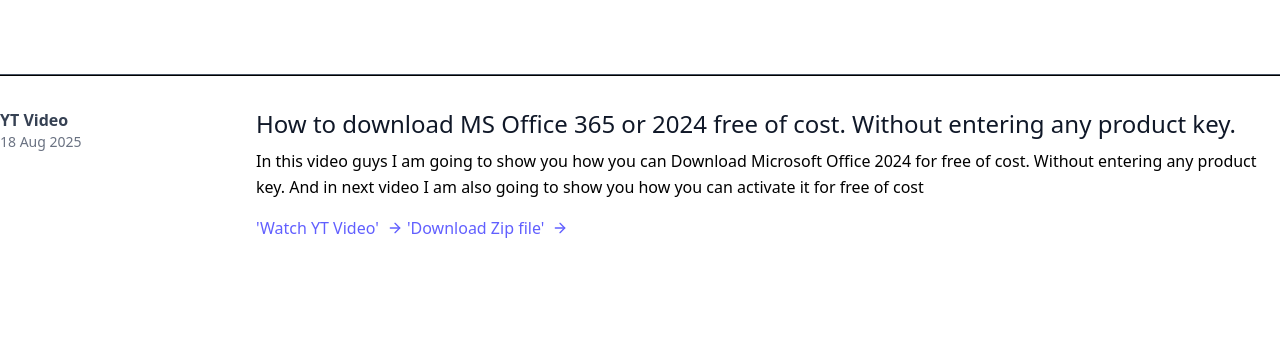
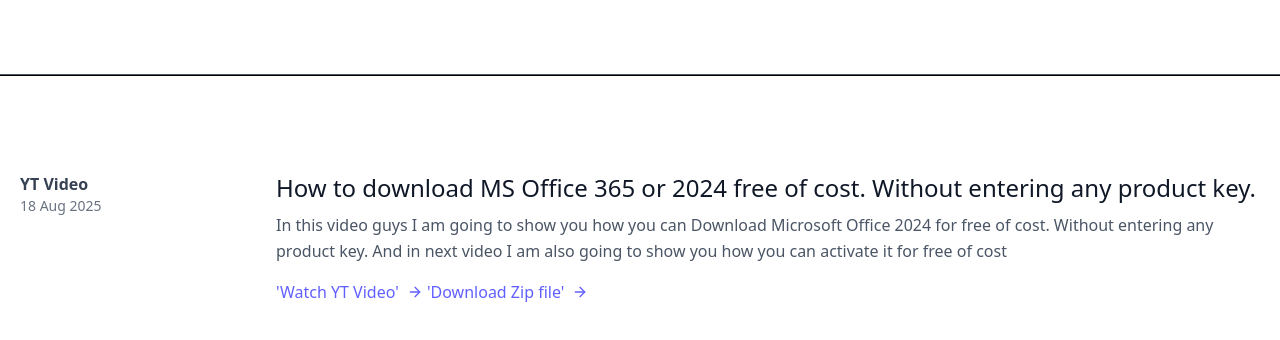
Before and after one commit to StudyWithMSK/studywithmsk, a plain HTML site: page pages/computer.html in a window 1280 px wide. Shown: the part 1193-1533 px from the top of the page. Before the commit the page ends 1465 px from the top, so only its background shows below. Drawn offline with nearby package versions, Linux system fonts and the light colour scheme.

Commit message:
google ads and tail wind

```diff
--- a/pages/computer.html
+++ b/pages/computer.html
@@ -123,11 +123,13 @@
 <script>
      (adsbygoogle = window.adsbygoogle || []).push({});
 </script>
-
-<div class="py-8 flex flex-wrap md:flex-nowrap" bis_skin_checked="1">
-        <div class="md:w-64 md:mb-0 mb-6 flex-shrink-0 flex flex-col" bis_skin_checked="1">
-          <span class="font-semibold title-font text-gray-700">YT Video</span>
-          <span class="text-sm text-gray-500">18 Aug 2025</span>
+<section class="text-gray-600 body-font overflow-hidden">
+  <div class="container px-5 py-24 mx-auto" bis_skin_checked="1">
+    <div class="-my-8 divide-y-2 divide-gray-100" bis_skin_checked="1">
+        <div class="py-8 flex flex-wrap md:flex-nowrap" bis_skin_checked="1">
+          <div class="md:w-64 md:mb-0 mb-6 flex-shrink-0 flex flex-col" bis_skin_checked="1">
+                <span class="font-semibold title-font text-gray-700">YT Video</span>
+                <span class="text-sm text-gray-500">18 Aug 2025</span>
         </div>
         <div class="md:flex-grow" bis_skin_checked="1">
           <h2 class="text-2xl font-medium text-gray-900 title-font mb-2">How to download MS Office 365 or 2024 free of cost. Without entering any product key.</h2>
@@ -146,5 +148,8 @@
           </a>
         </div>
       </div>
+    </div>
+  </div>
+</section>
 </body>
 </html>
```
